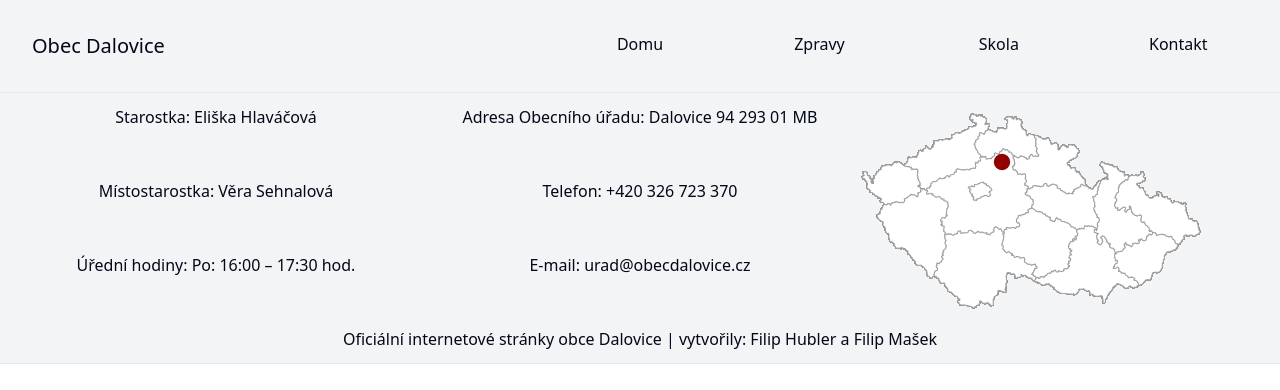
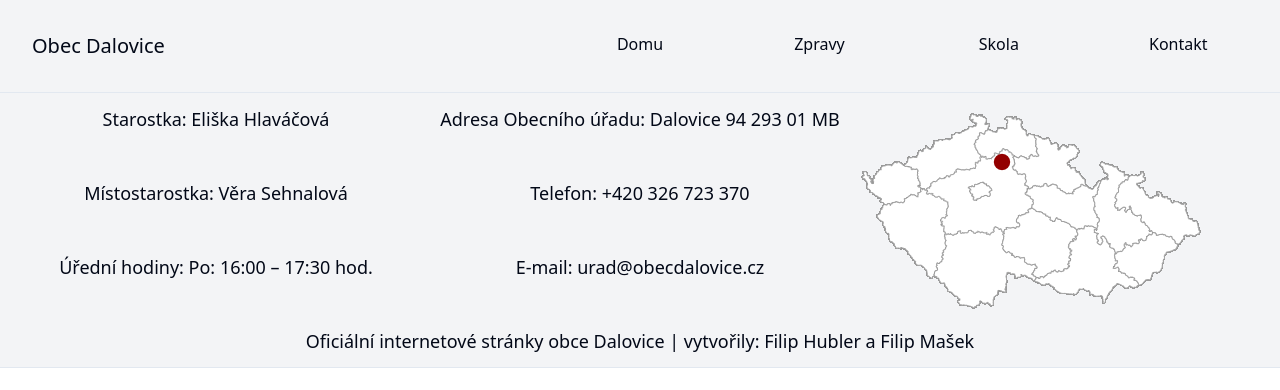
Before and after one commit to cajicek492/dalovice, a React (Vite) app: page / in a window 1280 px wide. Shown: the top 390 px of the page. Built offline with nearby package versions, Linux system fonts and the light colour scheme.

Commit message:
text sizes

```diff
--- a/src/components/Ui/Footer.jsx
+++ b/src/components/Ui/Footer.jsx
@@ -4,14 +4,14 @@ export default function Footer() {
   return (
     <>
     <section className="bg-gray-100 p-3 grid gap-4 grid-cols-3 border-b border-black-600">
-        <div className="text-center">Starostka: Eliška Hlaváčová</div>
-        <div className="text-center">Adresa Obecního úřadu: Dalovice 94 293 01 MB</div>
+        <div className="text-center text-base sm:text-sm md:text-lg">Starostka: Eliška Hlaváčová</div>
+        <div className="text-center text-base sm:text-sm md:text-lg">Adresa Obecního úřadu: Dalovice 94 293 01 MB</div>
         <div className="row-span-3 text-center"> <img src={"./src/img/mapau.png"} alt="My Image" /></div>
-        <div className="text-center">Místostarostka: Věra Sehnalová</div>
-        <div className="text-center">Telefon: +420 326 723 370</div>
-        <div className="text-center">Úřední hodiny: Po: 16:00 – 17:30 hod.</div>
-        <div className="text-center">E-mail: urad@obecdalovice.cz</div>
-        <div className="text-center col-span-3 divide-y divide-dashed">Oficiální internetové stránky obce Dalovice | vytvořily: Filip Hubler a Filip Mašek</div>
+        <div className="text-center text-base sm:text-sm md:text-lg">Místostarostka: Věra Sehnalová</div>
+        <div className="text-center text-base sm:text-sm md:text-lg">Telefon: +420 326 723 370</div>
+        <div className="text-center text-base sm:text-sm md:text-lg">Úřední hodiny: Po: 16:00 – 17:30 hod.</div>
+        <div className="text-center text-base sm:text-sm md:text-lg">E-mail: urad@obecdalovice.cz</div>
+        <div className="text-center col-span-3 divide-y divide-dashed text-base sm:text-sm md:text-lg">Oficiální internetové stránky obce Dalovice | vytvořily: Filip Hubler a Filip Mašek</div>
     </section>
     </>
   )
```
